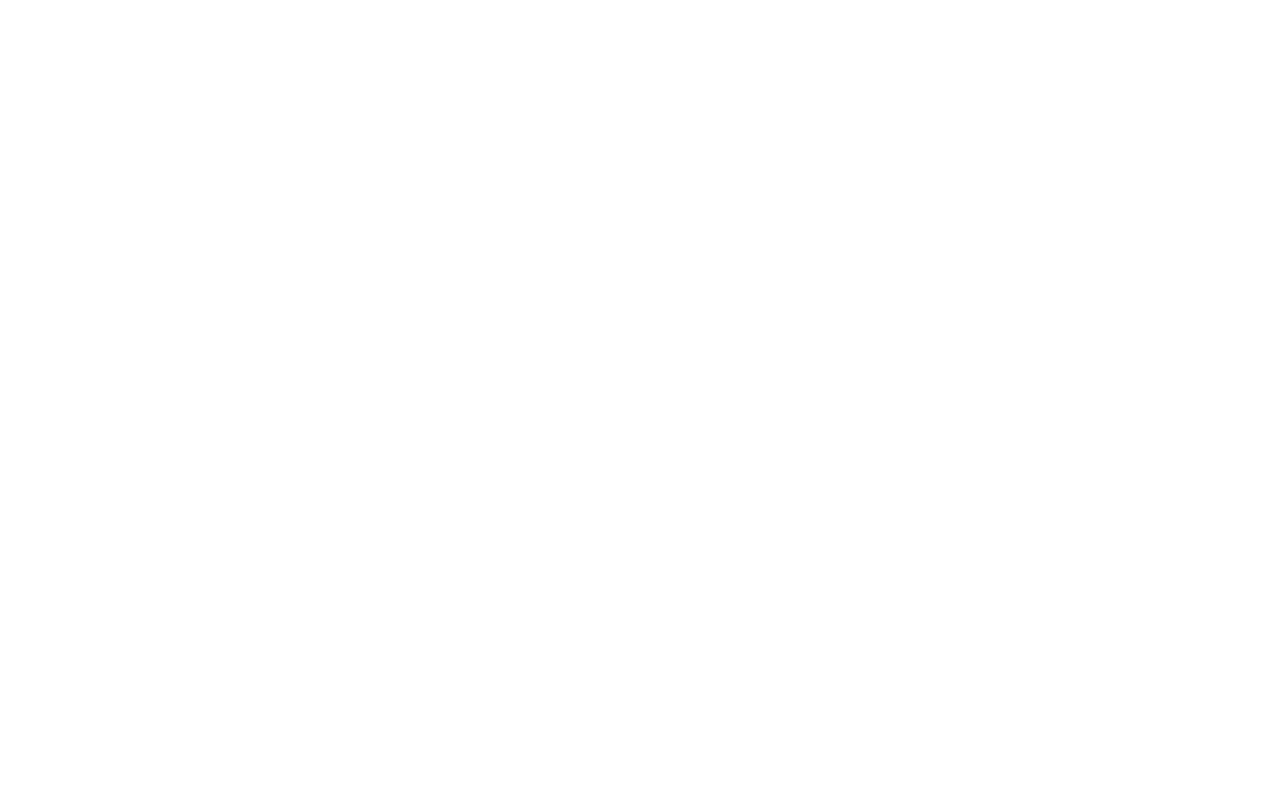
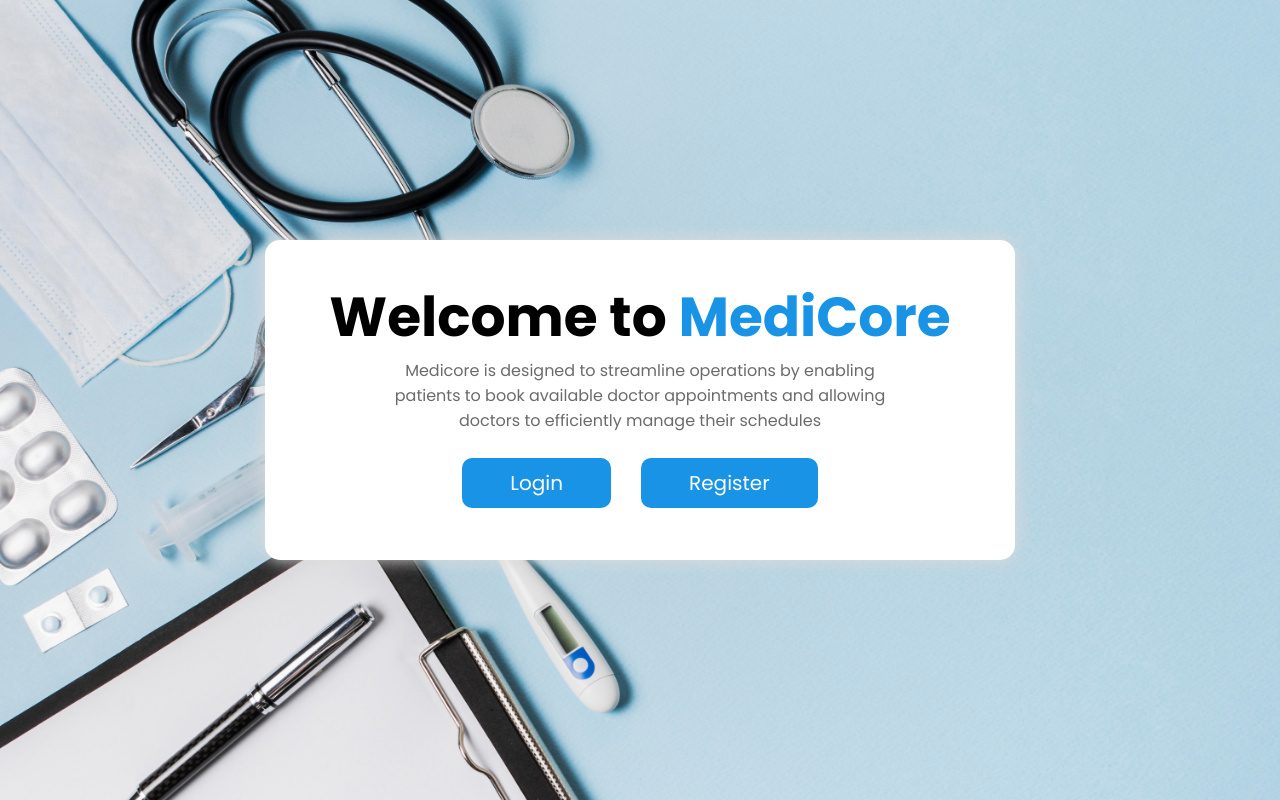
Before and after one commit to hanamohvmed/Clinic-Management-System, a React (Vite) app: page / in a window 1280 px wide. Built offline with nearby package versions, Linux system fonts and the light colour scheme.

Commit message:
app.jsx update

```diff
--- a/src/App.jsx
+++ b/src/App.jsx
@@ -1,3 +1,18 @@
+import { createBrowserRouter, RouterProvider } from "react-router";
+import { Login } from "./pages/Login";
+import Register from "./pages/Register";
+import { WelcomePage } from "./pages/WelcomePage";
 import "./App.css";
 
-export default function App() {}
+const routes = [
+  { path: "/", element: <WelcomePage /> },
+  { path: "/login", element: <Login /> },
+  { path: "/register", element: <Register /> },
+  { path: "*", element: <WelcomePage /> }
+];
+
+const router = createBrowserRouter(routes);
+
+export default function App() {
+  return <RouterProvider router={router} />;
+}
```
